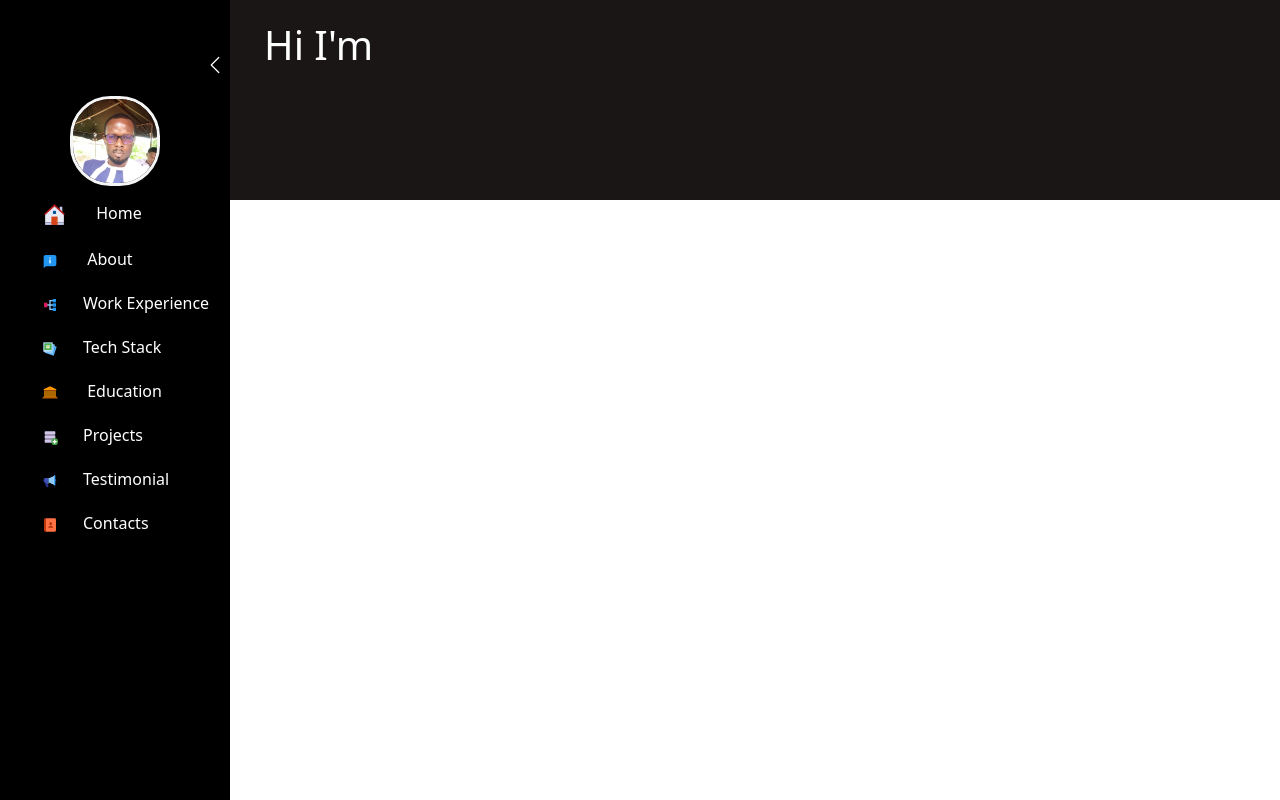
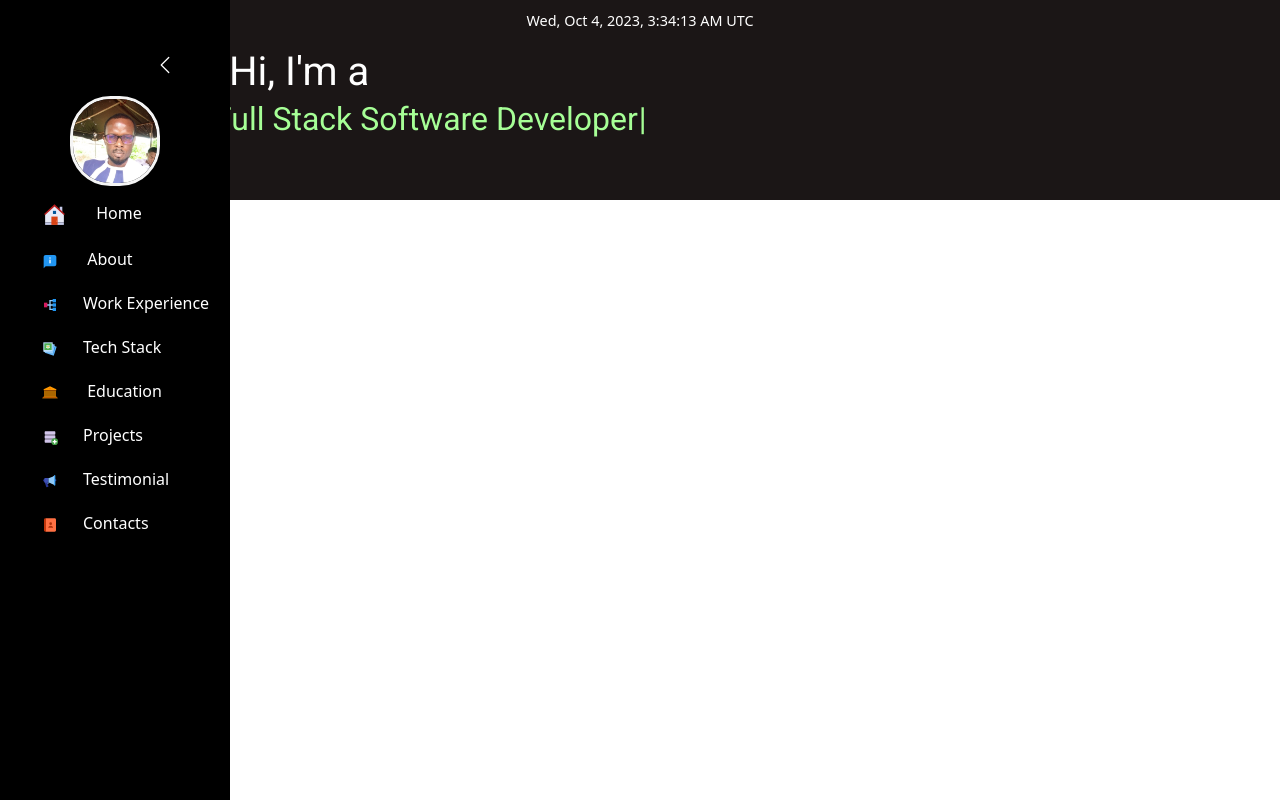
Before and after one commit to steno1/PortfolioSiteReact, a React (Create React App) app: page / in a window 1280 px wide. Built offline with nearby package versions, Linux system fonts and the light colour scheme.

Commit message:
incoporated typewritter effect in the Home.js

```diff
--- a/package.json
+++ b/package.json
@@ -10,6 +10,7 @@
     "react-dom": "^18.2.0",
     "react-icons": "^4.11.0",
     "react-scripts": "5.0.1",
+    "typewriter-effect": "^2.21.0",
     "web-vitals": "^2.1.4"
   },
   "scripts": {
--- a/public/index.html
+++ b/public/index.html
@@ -11,7 +11,9 @@
     />
 
     <link rel="apple-touch-icon" href="%PUBLIC_URL%/logo192.png" />
-
+    <link rel="preconnect" href="https://fonts.googleapis.com">
+<link rel="preconnect" href="https://fonts.gstatic.com" crossorigin>
+<link href="https://fonts.googleapis.com/css2?family=Roboto:wght@100;300;400;700&display=swap" rel="stylesheet">
     <title>Portfolio Site</title>
 
     <link href="https://cdn.jsdelivr.net/npm/bootstrap@5.3.2/dist/css/bootstrap.min.css" rel="stylesheet" integrity="sha384-T3c6CoIi6uLrA9TneNEoa7RxnatzjcDSCmG1MXxSR1GAsXEV/Dwwykc2MPK8M2HN" crossorigin="anonymous">
--- a/src/Components/Home/Home.css
+++ b/src/Components/Home/Home.css
@@ -6,10 +6,21 @@
     display: flex;
     flex-direction: column;
     justify-content: center;
-    margin-left: 150px;
-    padding: 20px;
-    line-height: 50px;
-
-
+    margin-left: 120px;
+    padding: 15px;
+    line-height: 10px;
+    margin-top: 20px;
+    font-family: 'Roboto', sans-serif;
+    font-size: 300;
 
 }
+
+.home-content h2{
+    display: flex;
+    flex-direction: column;
+    justify-content: center;
+    font-family: 'Roboto', sans-serif;
+    font-size: 300;
+    margin-left: 120px;
+    color: #A6FF96;
+}
--- a/src/Components/Home/Home.js
+++ b/src/Components/Home/Home.js
@@ -1,12 +1,28 @@
 import "./Home.css"
 
 import React from 'react'
+import Time from "../Time/Time";
+import Typewriter from 'typewriter-effect';
 
 const Home = () => {
   return (
     <div className="container-fluid home">
       <div className="container home-content">
-<h1>Hi I'm </h1>
+        <div className="time"><Time/></div>
+<h1>Hi, I'm a </h1>
+<h2>
+
+<Typewriter
+  options={{
+    strings: ['Full Stack Software Developer',
+     'MERN Stack Developer', "React Developer",
+      "Web Developer", "Javascript Developer"],
+    autoStart: true,
+    loop: true,
+  }}
+/>
+
+</h2>
       </div>
     </div>
   )
--- a/src/Components/Sidebar/Sidebar.css
+++ b/src/Components/Sidebar/Sidebar.css
@@ -7,8 +7,9 @@ background-color: rgb(27, 22, 22);
 .sidebar{
     height:100vh;
     background-color: black;
-    width: 95px;
+    width: 75px;
     position: fixed;
+
 
 }
 .sidebar-expand{
@@ -26,6 +27,8 @@ background-color: rgb(27, 22, 22);
     color:white;
     border-radius: 5px;
     margin-top: 50px;
+    margin-right: 50px;
+
 
 }
 
@@ -34,4 +37,5 @@ background-color: rgb(27, 22, 22);
    align-items: right;
    justify-content: right;
    cursor: pointer;
+
 }
--- a/src/Components/Sidebar/SidebarList/SidebarList.css
+++ b/src/Components/Sidebar/SidebarList/SidebarList.css
@@ -27,8 +27,6 @@ border:3px solid whitesmoke;
     margin-bottom:30px;
     cursor: pointer;
     list-style-type: none;
-}
-.navbar-items-only-icons ul li svg{
-margin-left: 10px;
+
 
 }
--- /dev/null
+++ b/src/Components/Time/Time.js
@@ -0,0 +1,47 @@
+// Import necessary modules from React library
+
+import React, { useEffect, useState } from 'react';
+
+// Define a functional component called "Time"
+function Time() {
+  // Define a piece of state called "currentTime" and a function "setCurrentTime" to update it
+  const [currentTime, setCurrentTime] = useState(new Date());
+
+  // Set up an effect that runs on component mount
+  useEffect(() => {
+    // Create an interval to update "currentTime" every second
+    const interval = setInterval(() => {
+      setCurrentTime(new Date());
+    }, 1000);
+
+    // Clean up the interval on component unmount to avoid memory leaks
+    return () => clearInterval(interval);
+  }, []); // The empty dependency array ensures this effect only runs once on mount
+
+  // Define formatting options for the date and time
+  const options = {
+    weekday: 'short',
+    year: 'numeric',
+    month: 'short',
+    day: 'numeric',
+    hour: 'numeric',
+    minute: 'numeric',
+    second: 'numeric',
+    timeZoneName: 'short'
+  };
+
+  // Use Intl.DateTimeFormat to format the current time using specified options
+  const formattedDate = new Intl.DateTimeFormat('en-US', options)
+    .format(currentTime);
+
+  // Return JSX representing the component
+  return (
+    <div style={{ fontSize: '0.9rem', textAlign: 'center', marginTop: '10px' }}>
+      {/* Display the formatted date and time */}
+      {formattedDate}
+    </div>
+  );
+}
+
+// Export the Time component as the default export of this file
+export default Time;
```
Also changed, not shown: 1 other file (tests, documents, lock files or other folders).
